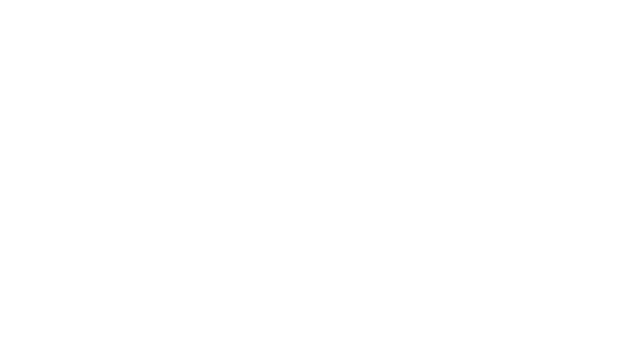
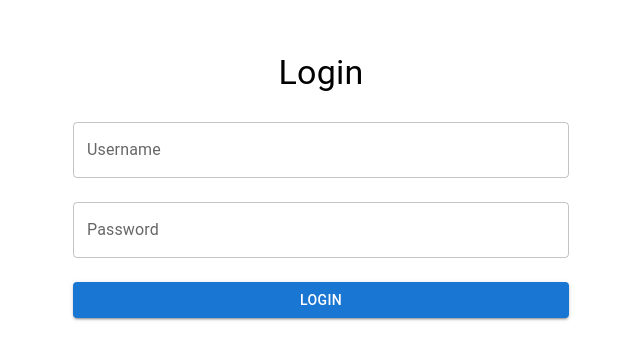
Before and after one commit to Proyecto-integrador2/frontend, a React (Create React App) app: page /login in a window 1280 px wide. Before the commit this address had no page. Shown: the part 215-574 px from the top of the page, without its empty margins (319-959 px from the left). Built offline with nearby package versions, Linux system fonts and the light colour scheme.

Commit message:
reorganizacion de carpetas y se añade auth

```diff
--- a/package.json
+++ b/package.json
@@ -3,6 +3,9 @@
   "version": "0.1.0",
   "private": true,
   "dependencies": {
+    "@emotion/react": "^11.13.3",
+    "@emotion/styled": "^11.13.0",
+    "@mui/material": "^6.0.2",
     "@testing-library/jest-dom": "^5.17.0",
     "@testing-library/react": "^13.4.0",
     "@testing-library/user-event": "^13.5.0",
--- a/src/App.js
+++ b/src/App.js
@@ -1,23 +1,38 @@
-import React from 'react';
 import { BrowserRouter as Router, Route, Routes } from 'react-router-dom';
-import Menu from './pages/Menu';
-import Order from './pages/Order';
+import Menu from './pages/Usuario/Menu';
+import Order from './pages/Usuario/Order';
 import Orders from './pages/Orders';
 import DetailOrder from './pages/DetailOrder';
 import PendingOrders from './pages/Employee/PendingOrders';
+import Login from './pages/Login/Login';
+import PrivateRoute from './utils/privateRoute';
+import AuthProvider from './utils/auth';
 
 const App = () => {
+
   return (
+    <AuthProvider>
     <Router>
       <Routes>
+        <Route path="/login" element={<Login />} />
         <Route path="/" element={<Menu drinks={[]} />} />
         <Route path="/menu" element={<Menu drinks={[]} />} />
         <Route path="/order" element={<Order order={{ items: [] }} />} />
         <Route path="/orders" element={<Orders orders={[]} />} />
         <Route path="/orders/:id" element={<DetailOrder order={{ items: [] }} />} />
-        <Route path="/employee/orders" element={<PendingOrders />} />
+
+        {/* Rutas privadas */}
+        <Route
+            path="/employee/orders"
+            element={
+              <PrivateRoute>
+                <PendingOrders />
+              </PrivateRoute>
+            }
+          />
       </Routes>
     </Router>
+    </AuthProvider>
   );
 };
 
--- /dev/null
+++ b/src/pages/Login/Login.jsx
@@ -0,0 +1,80 @@
+import React, { useState, useContext } from 'react';
+import { TextField, Button, Typography, Container, Box, CircularProgress } from '@mui/material';
+import { AuthContext } from '../../utils/auth';  // Importar el contexto de autenticación
+import { useNavigate } from 'react-router-dom';  // Importar useNavigate
+
+const Login = () => {
+  const { login } = useContext(AuthContext);
+  const [username, setUsername] = useState('');
+  const [password, setPassword] = useState('');
+  const [loading, setLoading] = useState(false);
+  const [error, setError] = useState(null);
+  const navigate = useNavigate();  // Inicializar el hook de navegación
+
+  const handleLogin = async (e) => {
+    e.preventDefault();
+    setLoading(true);
+    try {
+      await login(username, password); // Llamar a la función de login del contexto
+      navigate('/employee/orders');    // Redirigir al usuario después de autenticarse
+    } catch (error) {
+      setError('Invalid credentials');
+    }
+    setLoading(false);
+  };
+
+  return (
+    <Container maxWidth="sm">
+      <Box
+        sx={{
+          display: 'flex',
+          flexDirection: 'column',
+          alignItems: 'center',
+          justifyContent: 'center',
+          height: '100vh',
+        }}
+      >
+        <Typography variant="h4" component="h1" gutterBottom>
+          Login
+        </Typography>
+        <form onSubmit={handleLogin}>
+          <TextField
+            label="Username"
+            variant="outlined"
+            fullWidth
+            margin="normal"
+            value={username}
+            onChange={(e) => setUsername(e.target.value)}
+          />
+          <TextField
+            label="Password"
+            variant="outlined"
+            type="password"
+            fullWidth
+            margin="normal"
+            value={password}
+            onChange={(e) => setPassword(e.target.value)}
+          />
+          {error && (
+            <Typography color="error" variant="body2">
+              {error}
+            </Typography>
+          )}
+          <Box sx={{ mt: 2, position: 'relative' }}>
+            <Button
+              type="submit"
+              variant="contained"
+              color="primary"
+              fullWidth
+              disabled={loading}
+            >
+              {loading ? <CircularProgress size={24} /> : 'Login'}
+            </Button>
+          </Box>
+        </form>
+      </Box>
+    </Container>
+  );
+};
+
+export default Login;
--- a/src/pages/Menu.jsx
+++ b/src/pages/Usuario/Menu.jsx
@@ -1,7 +1,7 @@
 import React, { useEffect, useState } from 'react';
-import Navbar from '../components/Navbar';
-import DrinkItem from '../components/DrinkItem';
-import { getProductos } from '../utils/api';
+import Navbar from '../../components/Navbar';
+import DrinkItem from '../../components/DrinkItem';
+import { getProductos } from '../../utils/api';
 import { ToastContainer, toast } from 'react-toastify';
 import 'react-toastify/dist/ReactToastify.css';
 import Order from './Order';
--- a/src/pages/Order.jsx
+++ b/src/pages/Usuario/Order.jsx
@@ -1,6 +1,6 @@
 import React, { useState, useEffect } from 'react';
-import OrderList from '../components/OrderList';
-import Navbar from '../components/Navbar';
+import OrderList from '../../components/OrderList';
+import Navbar from '../../components/Navbar';
 
 const Order = () => {
   const [order, setOrder] = useState({ items: [] });
--- /dev/null
+++ b/src/utils/auth.js
@@ -0,0 +1,53 @@
+import React, { createContext, useState, useEffect } from 'react';
+
+// Crear contexto de autenticación
+export const AuthContext = createContext();
+
+const AuthProvider = ({ children }) => {
+  const [authToken, setAuthToken] = useState(null);
+  const [loading, setLoading] = useState(true);
+
+  // Cargar token almacenado en localStorage al iniciar la app
+  useEffect(() => {
+    const token = localStorage.getItem('authToken');
+    if (token) {
+      setAuthToken(token);
+    }
+    setLoading(false);
+  }, []);
+
+  const login = async (username, password) => {
+    try {
+      const response = await fetch('http://127.0.0.1:8000/api/token/', {
+        method: 'POST',
+        headers: {
+          'Content-Type': 'application/json',
+        },
+        body: JSON.stringify({ username, password }),
+      });
+
+      if (response.ok) {
+        const data = await response.json();
+        setAuthToken(data.access);
+        localStorage.setItem('authToken', data.access); // Guardar token
+      } else {
+        throw new Error('Login failed');
+      }
+    } catch (error) {
+      console.error(error);
+    }
+  };
+
+  const logout = () => {
+    setAuthToken(null);
+    localStorage.removeItem('authToken'); // Eliminar token al cerrar sesión
+  };
+
+  return (
+    <AuthContext.Provider value={{ authToken, login, logout, loading }}>
+      {children}
+    </AuthContext.Provider>
+  );
+};
+
+export default AuthProvider;
--- /dev/null
+++ b/src/utils/privateRoute.js
@@ -0,0 +1,15 @@
+import React, { useContext } from 'react';
+import { Navigate } from 'react-router-dom';
+import { AuthContext } from './auth';
+
+const PrivateRoute = ({ children }) => {
+  const { authToken, loading } = useContext(AuthContext);
+
+  if (loading) {
+    return <div>Loading...</div>; // Mostrar un loading mientras se verifica la autenticación
+  }
+
+  return authToken ? children : <Navigate to="/login" />;
+};
+
+export default PrivateRoute;
```
Also changed, not shown: src/index.js (line endings or trailing spaces), 1 other file (tests, documents, lock files or other folders).
